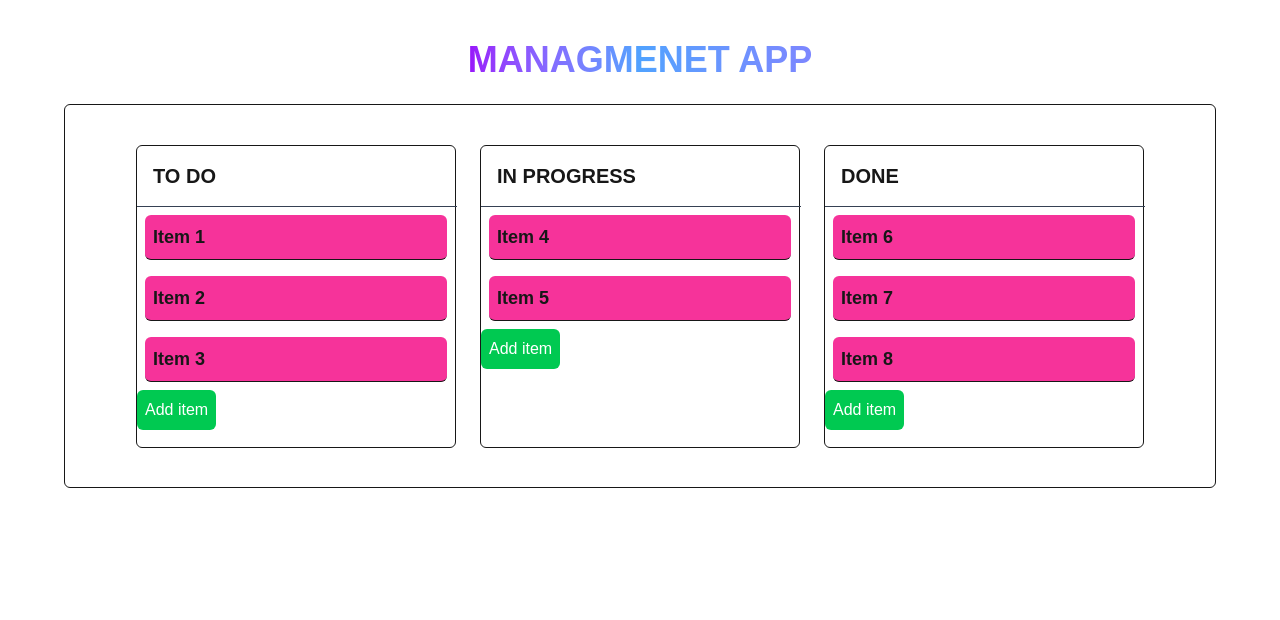
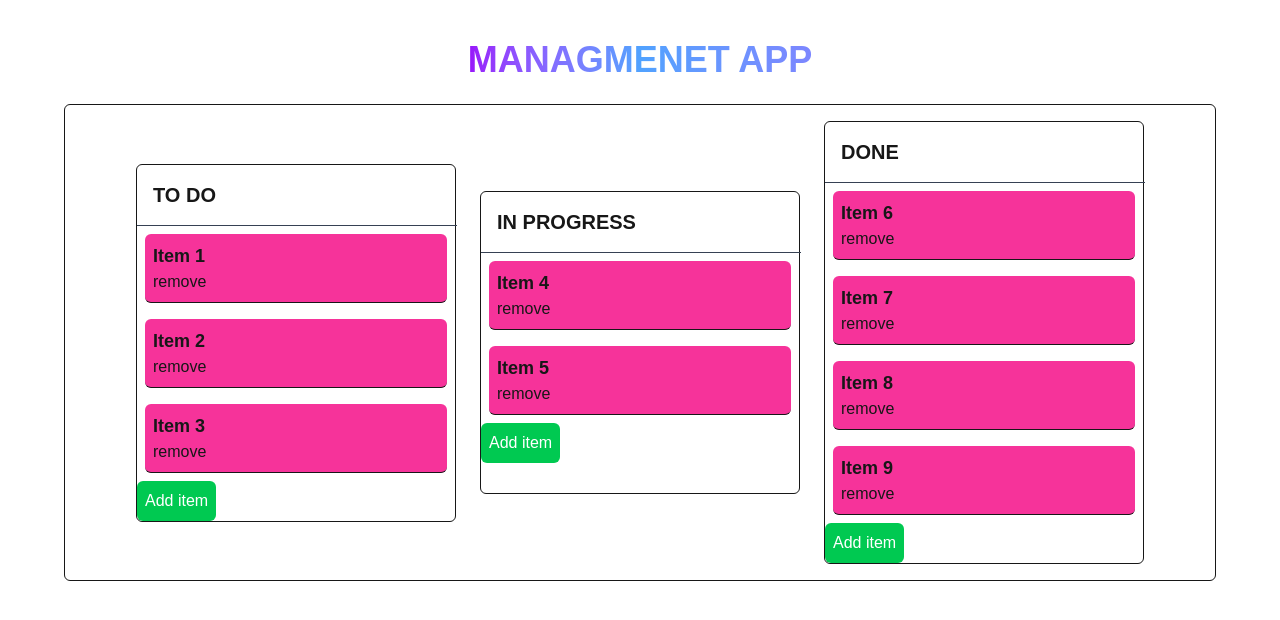
Before and after one commit to raview69/management-app, a Next.js app: page / in a window 1280 px wide. Shown: the top 620 px of the page. Built offline with nearby package versions, Linux system fonts and the light colour scheme.

Commit message:
Add: logic function to remove item

```diff
--- a/src/app/components/column/Column.tsx
+++ b/src/app/components/column/Column.tsx
@@ -3,7 +3,7 @@
 import React from "react"
 import { Draggable, Droppable } from "@hello-pangea/dnd"
 import { useDispatch } from "react-redux"
-import { setAddItems } from "@/redux/features/itemsDataSlice"
+import { setAddItems, setRemoveItems } from "@/redux/features/itemsDataSlice"
 
 interface ColumnProps {
   itemsOrder: string[]
@@ -12,8 +12,6 @@ interface ColumnProps {
 }
 
 const Column = ({ itemsOrder, id, ITEMS }: ColumnProps) => {
-  console.log(id)
-
   const dispatch = useDispatch()
   const itemsLength = Object.keys(ITEMS).length
 
@@ -28,6 +26,7 @@ const Column = ({ itemsOrder, id, ITEMS }: ColumnProps) => {
             const item = ITEMS[item_id]
 
             return (
+              item?.id && (
                 <Draggable draggableId={item?.id} index={index} key={item?.id}>
                   {(provided) => (
                     <div
@@ -37,9 +36,22 @@ const Column = ({ itemsOrder, id, ITEMS }: ColumnProps) => {
                       ref={provided.innerRef}
                     >
                       <p className="font-bold text-lg ">{item?.title}</p>
+                      <div
+                        onClick={() => {
+                          dispatch(
+                            setRemoveItems({
+                              id: item?.id,
+                              col: id,
+                            })
+                          )
+                        }}
+                      >
+                        remove
+                      </div>
                     </div>
                   )}
                 </Draggable>
+              )
             )
           })}
           {provided.placeholder}
--- a/src/app/page.tsx
+++ b/src/app/page.tsx
@@ -5,7 +5,6 @@ import { useState, useEffect } from "react"
 import { DragDropContext, Draggable, Droppable } from "@hello-pangea/dnd"
 import Column from "@/app/components/column/Column"
 import { NoSsr } from "./pages/NoSSR"
-
 import { useSelector } from "react-redux"
 
 export default function Home() {
--- a/src/redux/features/itemsDataSlice.ts
+++ b/src/redux/features/itemsDataSlice.ts
@@ -22,7 +22,7 @@ const INITIAL_COL_DATA: { [key: string]: ColumnData } = {
   "column-3": {
     id: "column-3",
     title: "DONE",
-    itemsOrder: ["item-6", "item-7", "item-8"],
+    itemsOrder: ["item-6", "item-7", "item-8", "item-9"],
   },
 }
 
@@ -85,8 +85,18 @@ const itemsDataSlice = createSlice({
       }
       state.columns[col].itemsOrder.push(id)
     },
+    setRemoveItems: (
+      state,
+      action: { payload: { id: string; col: string } }
+    ) => {
+      const { id, col } = action.payload
+      delete state.items[id as keyof typeof state.items]
+      state.columns[col].itemsOrder = state.columns[col].itemsOrder.filter(
+        (itemId) => itemId !== id
+      )
+    },
   },
 })
 
-export const { setAddItems } = itemsDataSlice.actions
+export const { setAddItems, setRemoveItems } = itemsDataSlice.actions
 export default itemsDataSlice.reducer
```
Lines whose indentation alone changed are shown as unchanged.
